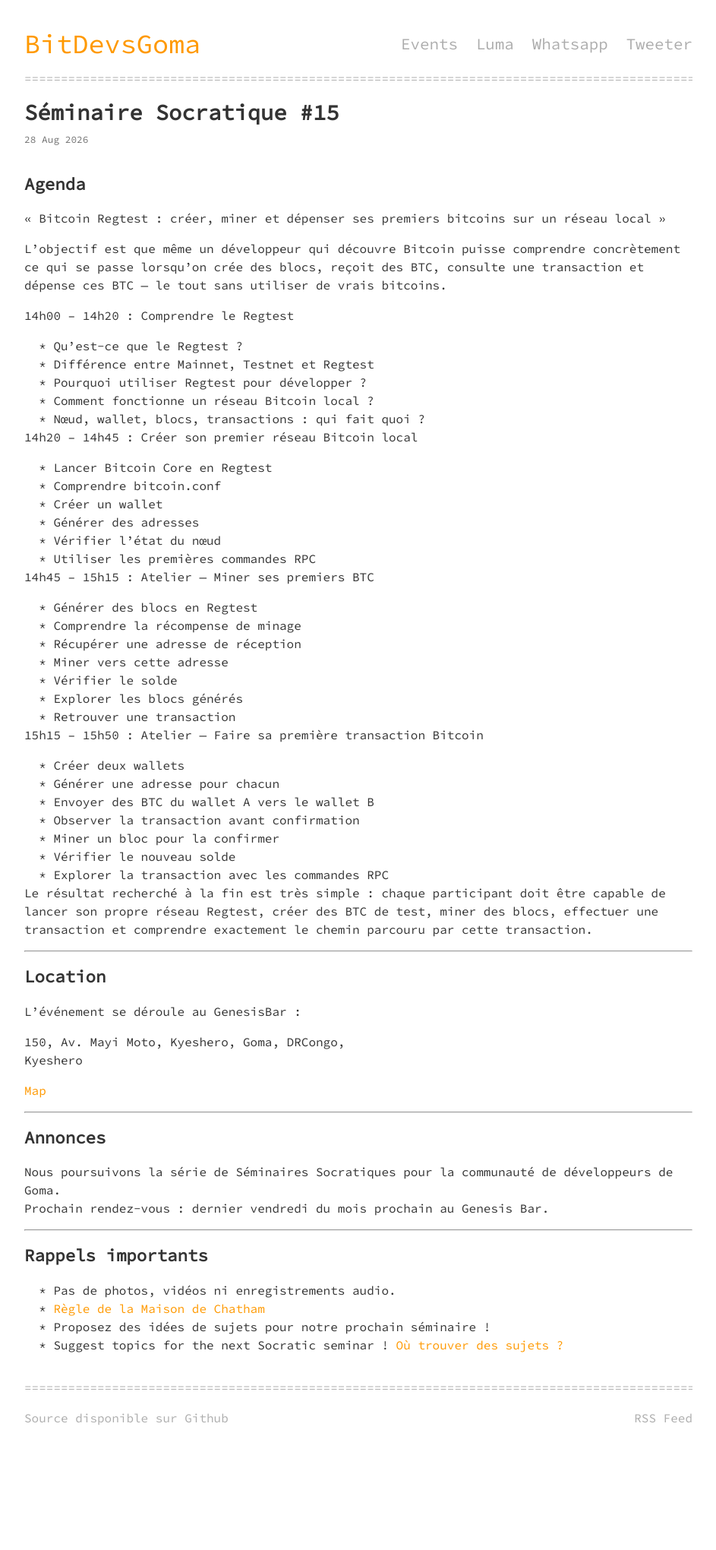
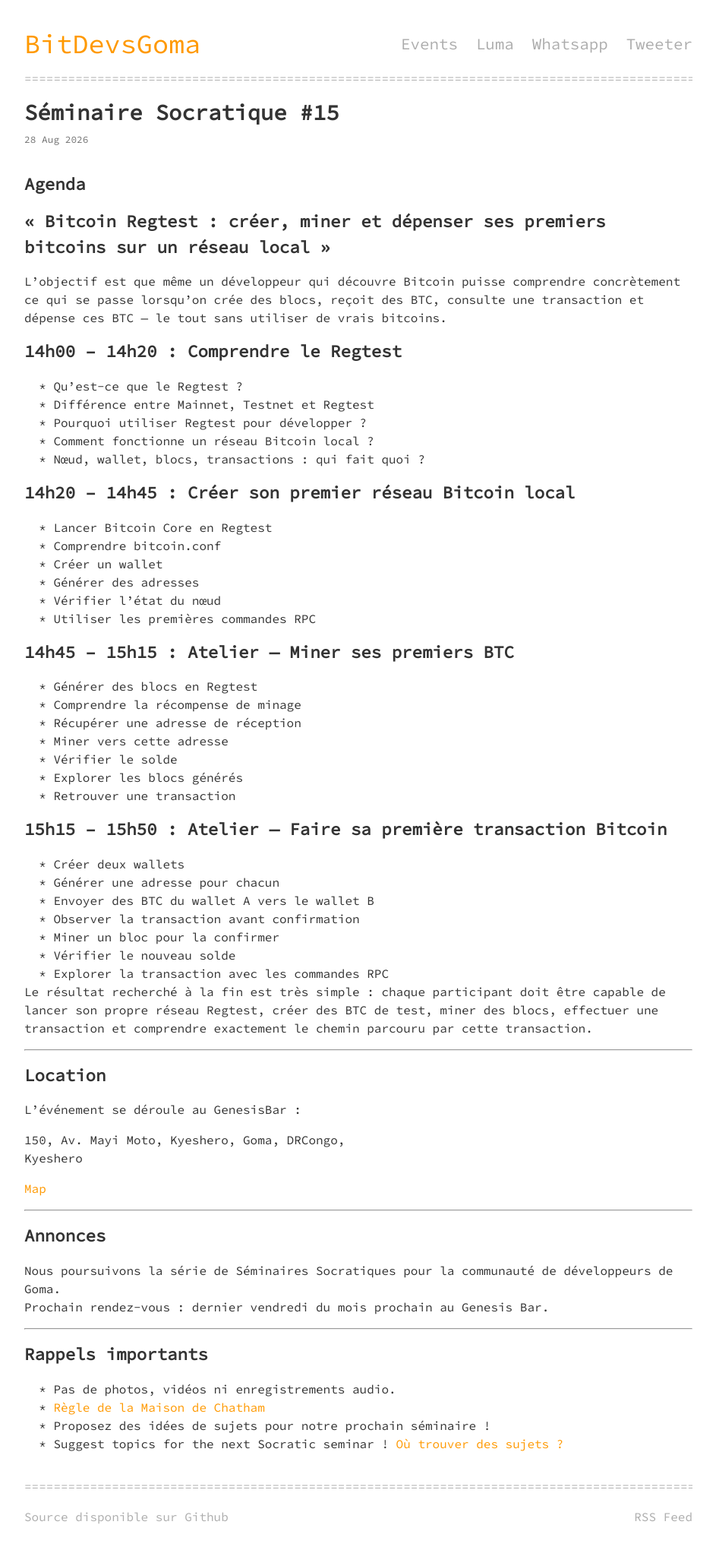
Before and after one commit to BitdevsGoma/Bitdevsgoma.org, a Jekyll site: the page built from _posts/2026-08-28-socratic-seminar-15.md, in a window 1280 px wide. Shown: the whole page at 76% size, without its empty margins (168-1111 px from the left). Built offline with Jekyll 4.4.1, drawn with Linux system fonts in a browser that asks for light colours; before the commit the page ends 1910 px from its top, so only the background shows below that.

```diff
--- a/_posts/2026-08-28-socratic-seminar-15.md
+++ b/_posts/2026-08-28-socratic-seminar-15.md
@@ -8,12 +8,14 @@ title: "Séminaire Socratique #15"
 
 
 
-**« Bitcoin Regtest : créer, miner et dépenser ses premiers bitcoins sur un réseau local »**
+### **« Bitcoin Regtest : créer, miner et dépenser ses premiers bitcoins sur un réseau local »**
+
 
 L’objectif est que même un développeur qui découvre Bitcoin puisse comprendre concrètement ce qui se passe lorsqu’on crée des blocs, reçoit des BTC, consulte une transaction et dépense ces BTC — le tout sans utiliser de vrais bitcoins.
 
 
-**14h00 – 14h20 : Comprendre le Regtest**
+### **14h00 – 14h20 : Comprendre le Regtest**
+
 
 * Qu’est-ce que le Regtest ?
 * Différence entre Mainnet, Testnet et Regtest
@@ -21,7 +23,9 @@ L’objectif est que même un développeur qui découvre Bitcoin puisse comprend
 * Comment fonctionne un réseau Bitcoin local ?
 * Nœud, wallet, blocs, transactions : qui fait quoi ?
 
-**14h20 – 14h45 : Créer son premier réseau Bitcoin local**
+
+### **14h20 – 14h45 : Créer son premier réseau Bitcoin local**
+
 
 * Lancer Bitcoin Core en Regtest
 * Comprendre `bitcoin.conf`
@@ -30,7 +34,9 @@ L’objectif est que même un développeur qui découvre Bitcoin puisse comprend
 * Vérifier l’état du nœud
 * Utiliser les premières commandes RPC
 
-**14h45 – 15h15 : Atelier — Miner ses premiers BTC**
+
+### **14h45 – 15h15 : Atelier — Miner ses premiers BTC**
+
 
 * Générer des blocs en Regtest
 * Comprendre la récompense de minage
@@ -40,7 +46,9 @@ L’objectif est que même un développeur qui découvre Bitcoin puisse comprend
 * Explorer les blocs générés
 * Retrouver une transaction
 
-**15h15 – 15h50 : Atelier — Faire sa première transaction Bitcoin**
+
+### **15h15 – 15h50 : Atelier — Faire sa première transaction Bitcoin**
+
 
 * Créer deux wallets
 * Générer une adresse pour chacun
@@ -50,7 +58,9 @@ L’objectif est que même un développeur qui découvre Bitcoin puisse comprend
 * Vérifier le nouveau solde
 * Explorer la transaction avec les commandes RPC
 
+
 Le résultat recherché à la fin est très simple : **chaque participant doit être capable de lancer son propre réseau Regtest, créer des BTC de test, miner des blocs, effectuer une transaction et comprendre exactement le chemin parcouru par cette transaction.**
+
 
 ---
 
```
